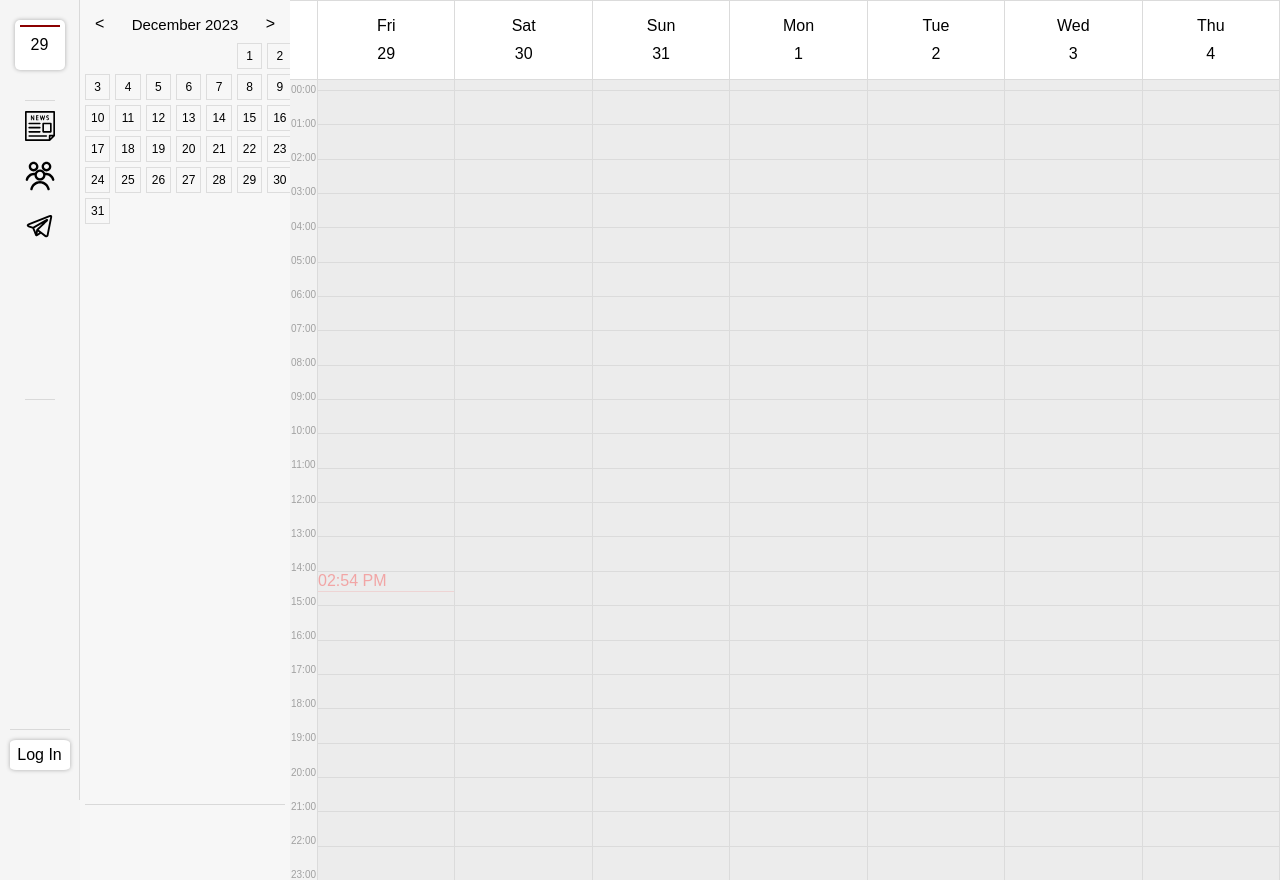
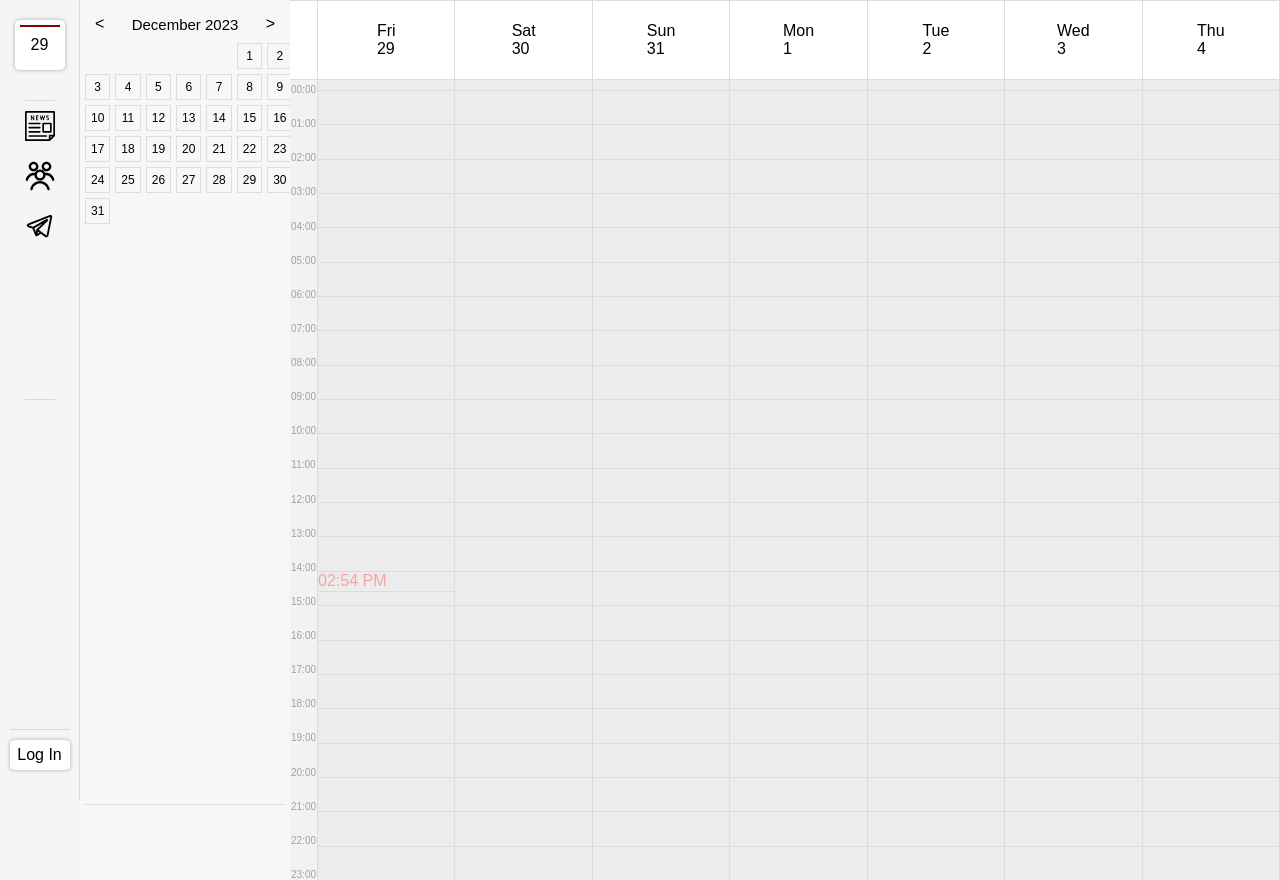
Before and after one commit to gizo333/mok-interview, a React (Create React App) app in the folder mok/: page / in a window 1280 px wide. Built offline with nearby package versions, Linux system fonts and the light colour scheme; a web font is replaced by a local one.

Commit message:
дата привязана к колонкам

```diff
--- a/mok/src/components/head-calendar/headCalendar.jsx
+++ b/mok/src/components/head-calendar/headCalendar.jsx
@@ -5,6 +5,7 @@ import '../../styles/headCalendar.css';
 const HeadCalendar = ({ onDateClick, selectedDate }) => {
   const daysOfWeek = ['Sun', 'Mon', 'Tue', 'Wed', 'Thu', 'Fri', 'Sat'];
   const [currentWeek, setCurrentWeek] = useState(new Date());
+  const [selectedCell, setSelectedCell] = useState(null);
   const [currentHour] = useState(getCurrentHourIndex());
   const columnCount = 7;
   const tableCount = 23;
@@ -43,28 +44,50 @@ const HeadCalendar = ({ onDateClick, selectedDate }) => {
   const datesForWeek = getDatesForWeek(currentWeek);
 
   return datesForWeek.map((date, index) => (
-      <div key={index} className={index === 0 ? 'calendar-view-days-today' : 'calendar-view-days-all'} onClick={() => handleDateClick(date)}>
+    <div key={index} className={`calendar-view-days ${index === 0 ? 'calendar-view-days-today' : 'calendar-view-days-all'}`}>
+      <div
+        className={`calendar-view-column ${getDateClass(date)}`}
+        onClick={(e) => handleCellClick(index, 0, date)} // Передаем дату в функцию handleCellClick
+      >
         <p className='daysOfWeek'>{daysOfWeek[date.getDay()]}</p>
         <p>{date.getDate()}</p>
+      </div>
     </div>
   ));
 };
 
+const getDateClass = (date) => {
+  const currentDate = new Date();
+  return date.toDateString() === currentDate.toDateString() ? 'current-date' : '';
+};
+
+// выберает определенную ячейку в таблице при клике
+const handleCellClick = (columnIndex, tableIndex, date) => {
+  setSelectedCell(`${columnIndex}-${tableIndex}`);
+  console.log(columnIndex, tableIndex);
+  console.log(date);
+
+};
 
 
 
-// рендерит текущее время
+// рендерит текущее время и блоки
 const renderTableBlocks = () => {
   return Array.from({ length: columnCount }, (_, columnIndex) => (
     <div key={columnIndex} className="calendar-view-column">
-
       {Array.from({ length: tableCount }, (_, tableIndex) => {
         const timeFraction = tableIndex / tableCount;
         const isCurrentHour = tableIndex === currentHour;
         const isCurrentTime = isCurrentHour || (timeFraction > 0.5 && timeFraction < currentHour % 1);
+        const isSelected = selectedCell === `${columnIndex}-${tableIndex}`;
+        const date = getDatesForWeek(currentWeek)[columnIndex];
 
         return (
-            <div key={tableIndex} className="calendar-view-table">
+          <div
+            key={tableIndex}
+            className={`calendar-view-table ${isSelected ? 'selected' : ''}`}
+            onClick={() => handleCellClick(columnIndex, tableIndex, date)}
+          >
             {isCurrentTime && columnIndex === 0 && (
               <div className="dynamic-time">
                 {formattedCurrentTime}
@@ -76,6 +99,7 @@ const HeadCalendar = ({ onDateClick, selectedDate }) => {
     </div>
   ));
 };
+
 
 
   // выбор даты в календаре
--- a/mok/src/styles/headCalendar.css
+++ b/mok/src/styles/headCalendar.css
@@ -157,7 +157,8 @@ legend {
         height: 100%;
         min-height: 24px;
         display: flex;
-        align-items: stretch; }
+        align-items: stretch;
+        cursor: pointer; }
 
 .dynamic-time {
   width: 100%;
@@ -168,4 +169,9 @@ legend {
 .daysOfWeek {
   cursor: pointer; }
 
+.selected {
+  background-color: rgba(13, 0, 188, 0.287);
+  border-radius: 5px;
+  cursor: pointer; }
+
 /*# sourceMappingURL=headCalendar.css.map */
```
Also changed, not shown: mok/src/styles/headCalendar.scss (+8 -0 lines), 1 other file (tests, documents, lock files or other folders). Lines whose indentation alone changed are shown as unchanged.
